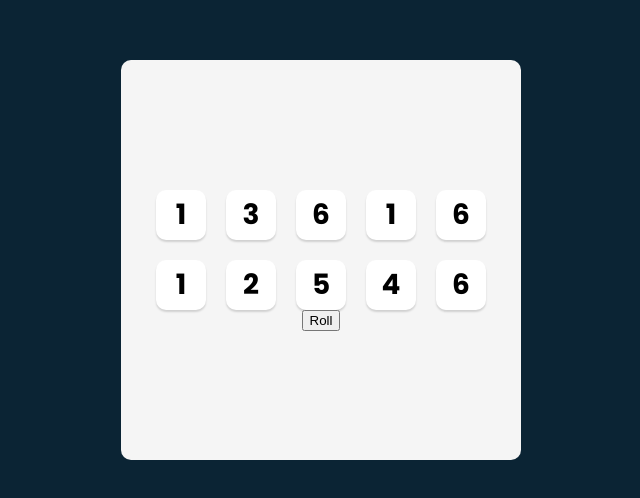
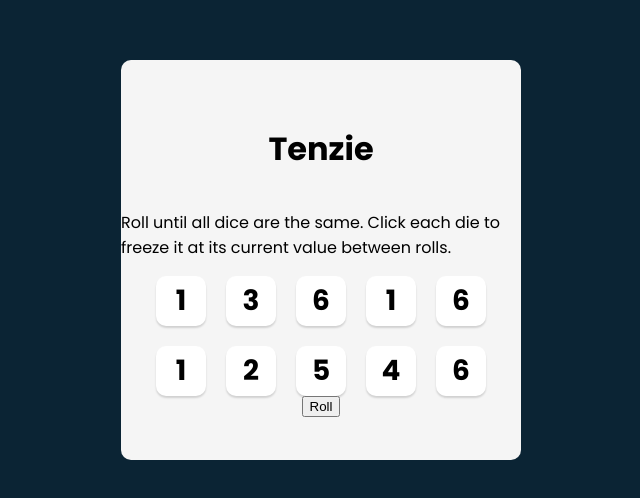
Before and after one commit to LaurenAMolloy/tenzies-game, a React (Vite) app: page / in a window 1280 px wide. Shown: the part 140-638 px from the top of the page, without its empty margins (319-959 px from the left). Built offline with nearby package versions, Linux system fonts and the light colour scheme; a web font is replaced by a local one.

Commit message:
Added end game logic including condition to check if game is won and update button display

```diff
--- a/package.json
+++ b/package.json
@@ -12,6 +12,7 @@
   "dependencies": {
     "nanoid": "^5.1.5",
     "react": "^19.0.0",
+    "react-confetti": "^6.4.0",
     "react-dom": "^19.0.0"
   },
   "devDependencies": {
--- a/src/components/Main/index.jsx
+++ b/src/components/Main/index.jsx
@@ -1,12 +1,17 @@
 import React from 'react'
 import Die from '../Die'
-import RollBtn from '../rollBtn'
+import RollBtn from '../RollBtn'
 import  { useState } from 'react'
 import { nanoid } from 'nanoid'
+import Confetti from 'react-confetti'
 
 export default function Main() {
     //Initial Value set to an object created by the generateAllNewDice Function
-    const [dice, setDice] = useState(generateAllNewDice())
+    const [dice, setDice] = useState(() => generateAllNewDice())
+
+    const gameWon = dice.every(die => die.isHeld === true) &&
+      dice.every(die => die.value === dice[0].value)
+
 
     // //function to generate random number 1-10
     // function generateAllNewDice(min, max, n=1) {
@@ -43,6 +48,11 @@ export default function Main() {
         }))
     }
 
+    /**
+     * Challenge: Allow the user to play a new game when the
+     * button is clicked
+     */
+
     function hold(id){
         //console.log(id)
         //map over the dice
@@ -70,10 +80,13 @@ export default function Main() {
 
   return (
     <main className="mainElement">
-    <div className="dice-container">
-    {diceElements}
-    </div>
-    <RollBtn generateAllNewDice={generateAllNewDice} setDice={setDice} />
+      <h1>Tenzie</h1>
+      {gameWon && <Confetti />}
+      <p className="instructions">Roll until all dice are the same. Click each die to freeze it at its current value between rolls.</p>
+      <div className="dice-container">
+       {diceElements}
+      </div>
+      <RollBtn generateAllNewDice={generateAllNewDice} setDice={setDice} gameWon={gameWon} />
     </main>
   )
 }
--- a/src/components/RollBtn/index.jsx
+++ b/src/components/RollBtn/index.jsx
@@ -1,23 +1,23 @@
 import React from 'react'
 
-export default function RollBtn({ setDice }) {
+export default function RollBtn({ setDice, gameWon }) {
 
   function handleRoll() {
     //map over the dice
     //if dice is not held update value to a new new random number
-    setDice(oldDice => {
-      return oldDice.map(die =>
-          die.isHeld === false ?
-          {...die,
-          value: Math.floor(Math.random() * 6) +1
-          } : die
-      );
-    });
+    if(!gameWon) {
+      setDice(oldDice => oldDice.map(die =>
+            die.isHeld ?
+            die :
+            {...die,
+            value: Math.floor(Math.random() * 6) }
+        ))
+    } else {
+      setDice(generateAllNewDice())
+    }
   }
 
-
-
   return (
-    <button onClick={handleRoll}>Roll</button>
+    <button onClick={handleRoll}>{gameWon ? "Won" : "Roll"}</button>
   )
 }
```
Also changed, not shown: 1 other file (tests, documents, lock files or other folders).
